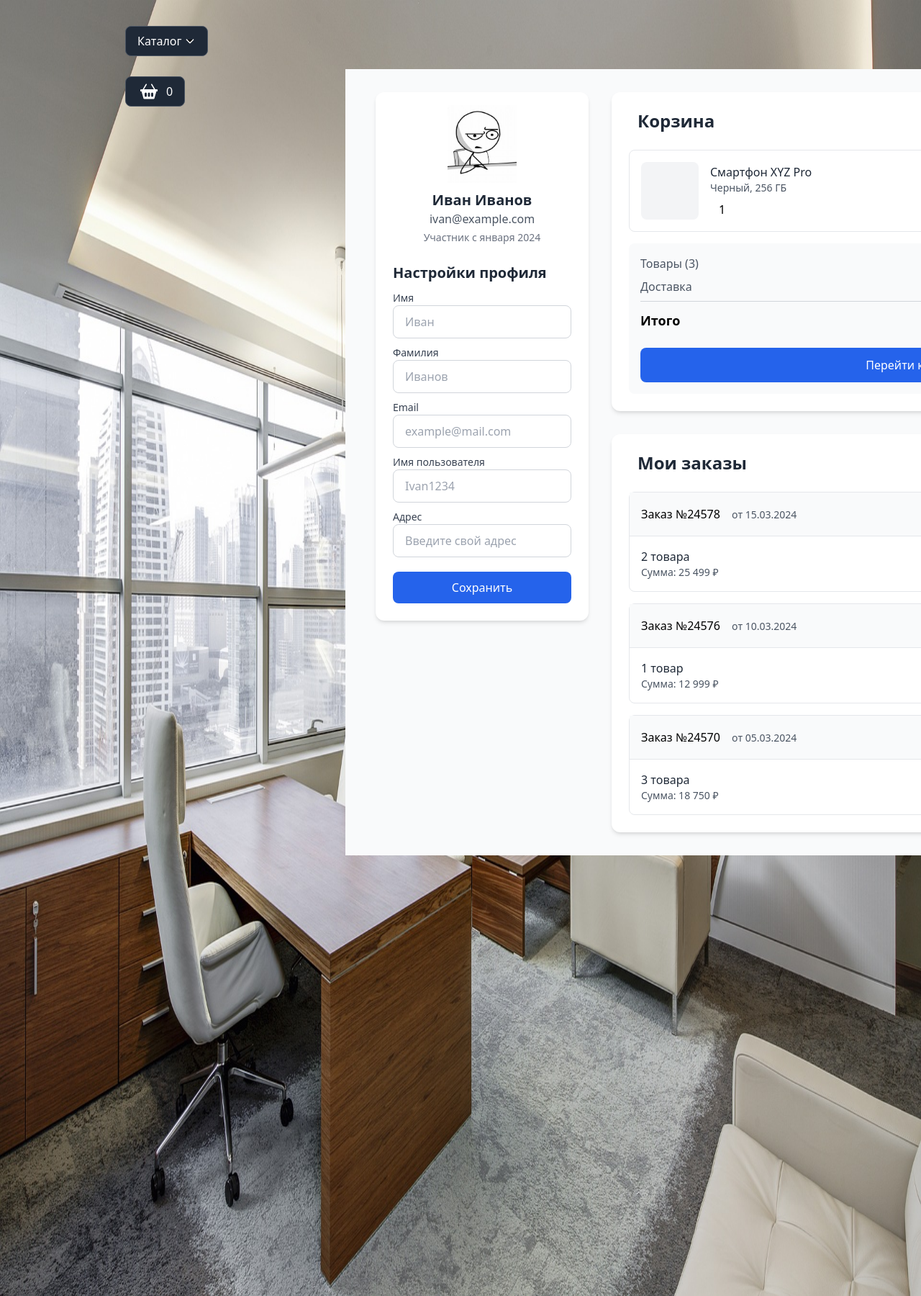
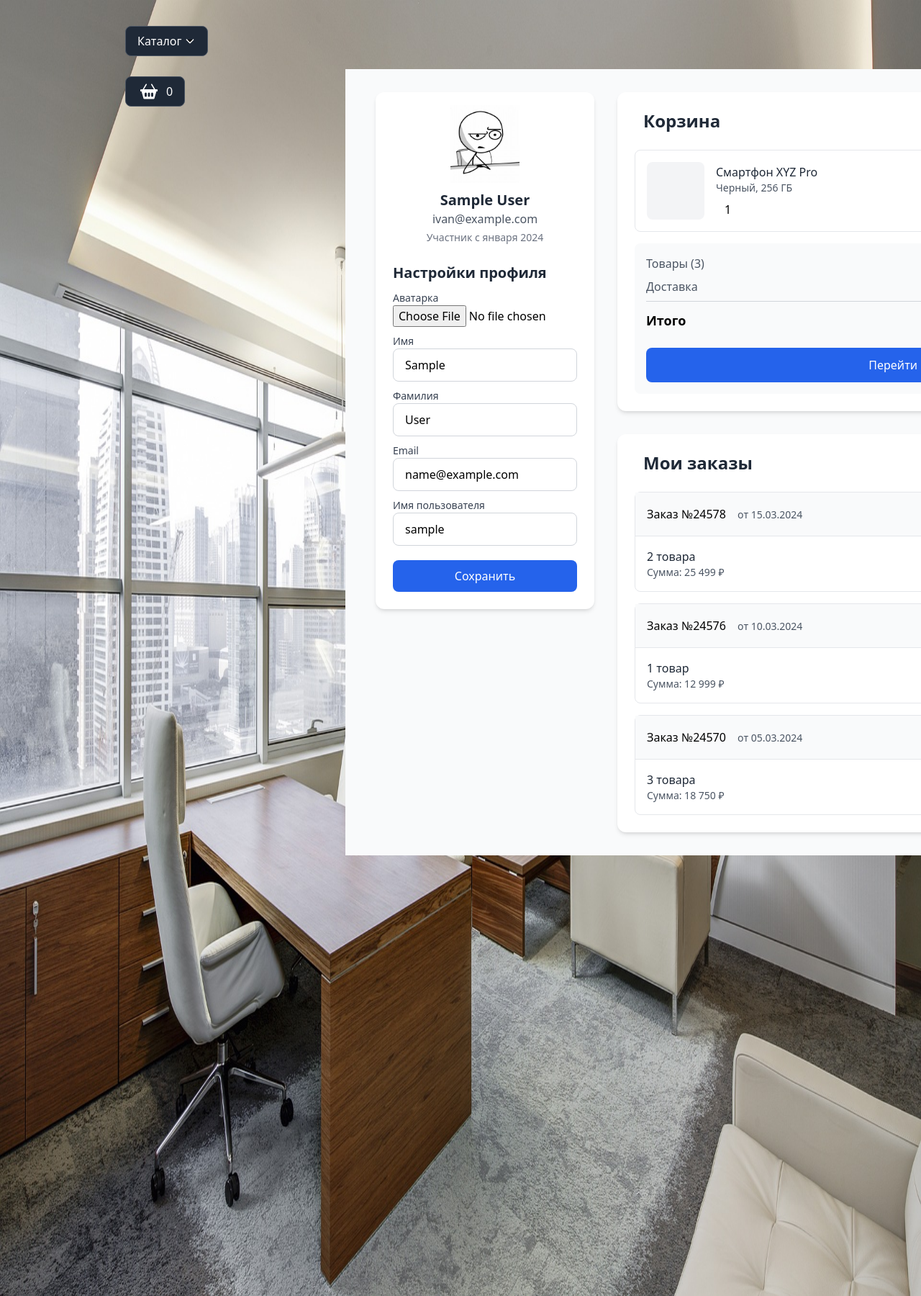
Before and after one commit to Habibul1aev/Online-store, a Django app: page /user/profile/ in a window 1280 px wide; the page is wider, and only the part inside the window is pictured. Shown: the part 64-1864 px from the top of that part at 72% size. Run offline with Django 5.2, Linux system fonts and the light colour scheme; the visitor is signed in with stand-in values (Sample User, id 1); data comes from the database, SQL or seed files in the repository; some libraries are stand-ins or nearby versions.

Commit message:
Profile form controller are ready

```diff
--- a/users/forms.py
+++ b/users/forms.py
@@ -1,5 +1,5 @@
 from django import forms
-from django.contrib.auth.forms import AuthenticationForm, UserCreationForm
+from django.contrib.auth.forms import AuthenticationForm, UserCreationForm, UserChangeForm
 
 from users.models import User
 
@@ -21,3 +21,9 @@ class UserRegistrationForm(UserCreationForm):
     class Meta:
         model = User
         fields = ('first_name', 'last_name', 'username', 'email', 'password1', 'password2')
+
+class ProfileForm(UserChangeForm):
+
+    class Meta:
+        model = User
+        fields = ('image', 'first_name', 'last_name', 'email', 'username')
--- a/users/models.py
+++ b/users/models.py
@@ -7,7 +7,7 @@ class User(AbstractUser):
         verbose_name = 'Пользователя'
         verbose_name_plural = 'Пользователя'
 
-    image =  models.ImageField(upload_to='users_images', verbose_name='Аватар', blank=True, null=True)
+    image = models.ImageField(upload_to='users_images', verbose_name='Аватар', blank=True, null=True)
 
     def __str__(self):
         return self.username
--- a/users/templates/users/profile.html
+++ b/users/templates/users/profile.html
@@ -13,10 +13,15 @@
                             <!-- Аватар и информация -->
                             <div class="flex flex-col items-center mb-6">
                                 <div class="w-24 h-24 bg-blue-100 rounded-full flex items-center justify-center mb-4">
+                                    {% if user.image %}
+                                        <span class="text-3xl font-bold text-blue-600"><img
+                                                src="{{ user.image.url }}" alt=""></span>
+                                    {% else %}
                                         <span class="text-3xl font-bold text-blue-600"><img
                                                 src="{% static 'deps/images/users/baseavatar.jpg' %}" alt=""></span>
+                                    {% endif %}
                                 </div>
-                                <h2 class="text-xl font-bold text-gray-800">Иван Иванов</h2>
+                                <h2 class="text-xl font-bold text-gray-800">{{ user.first_name }} {{ user.last_name }}</h2>
                                 <p class="text-gray-600">ivan@example.com</p>
                                 <p class="text-gray-500 text-sm mt-1">Участник с января 2024</p>
                             </div>
@@ -25,15 +30,34 @@
                             <h2 class="text-[20px] font-bold text-gray-800">
                                 Настройки профиля
                             </h2>
+                            <form action="{% url 'user:profile' %}" method="post" enctype="multipart/form-data">
+                                {% csrf_token %}
+                                <div>
+                                    <label class="block text-sm font-medium text-gray-700 mt-[10px]"> Аватарка </label>
+                                    <label>
+                                        <input
+                                                type="file"
+                                                name="image"
+                                                id="id_image"
+                                                accept="image/*">
+                                        {% if form.image.errors %}
+                                            <div class="mt-1 text-sm text-red-600">{{ form.image.errors }}</div>
+                                        {% endif %}
+                                    </label>
+                                </div>
                                 <div>
                                     <label class="block text-sm font-medium text-gray-700 mt-[10px]"> Имя </label>
                                     <label>
                                         <input
                                                 type="text"
                                                 name="first_name"
+                                                value="{{ form.first_name.value }}"
                                                 required
                                                 class="w-full px-4 py-2.5 border border-gray-300 rounded-lg focus:ring-2 focus:ring-blue-500 focus:border-blue-500 outline-none transition"
                                                 placeholder="Иван">
+                                        {% if form.first_name.errors %}
+                                            <div class="mt-1 text-sm text-red-600">{{ form.first_name.errors }}</div>
+                                        {% endif %}
                                     </label>
                                 </div>
                                 <div>
@@ -42,9 +66,13 @@
                                         <input
                                                 type="text"
                                                 name="last_name"
+                                                value="{{ form.last_name.value }}"
                                                 required
                                                 class="w-full px-4 py-2.5 border border-gray-300 rounded-lg focus:ring-2 focus:ring-blue-500 focus:border-blue-500 outline-none transition"
                                                 placeholder="Иванов">
+                                        {% if form.last_name.errors %}
+                                            <div class="mt-1 text-sm text-red-600">{{ form.last_name.errors }}</div>
+                                        {% endif %}
                                     </label>
                                 </div>
                                 <div>
@@ -53,40 +81,38 @@
                                         <input
                                                 type="text"
                                                 name="email"
+                                                value="{{ form.email.value }}"
                                                 required
                                                 class="w-full px-4 py-2.5 border border-gray-300 rounded-lg focus:ring-2 focus:ring-blue-500 focus:border-blue-500 outline-none transition"
                                                 placeholder="example@mail.com">
+                                        {% if form.email.errors %}
+                                            <div class="mt-1 text-sm text-red-600">{{ form.email.errors }}</div>
+                                        {% endif %}
                                     </label>
                                 </div>
                                 <div>
-                                <label class="block text-sm font-medium text-gray-700 mt-[10px]">Имя пользователя</label>
+                                    <label class="block text-sm font-medium text-gray-700 mt-[10px]">Имя
+                                        пользователя</label>
                                     <label>
                                         <input
                                                 type="text"
-                                            name="name_user"
+                                                name="username"
+                                                value="{{ form.username.value }}"
                                                 required
                                                 class="w-full px-4 py-2.5 border border-gray-300 rounded-lg focus:ring-2 focus:ring-blue-500 focus:border-blue-500 outline-none transition"
-                                            placeholder="Ivan1234"
-                                    >
+                                                placeholder="Ivan1234">
+                                        {% if form.username.errors %}
+                                            <div class="mt-1 text-sm text-red-600">{{ form.username.errors }}</div>
+                                        {% endif %}
                                     </label>
                                 </div>
-                            <div class="md:col-span-2">
-                                <label class="block text-sm font-medium text-gray-700 mt-[10px]">Адрес</label>
-                                <label>
-                                    <input
-                                            type="text"
-                                            name="address"
-                                            required
-                                            class="w-full px-4 py-2.5 border border-gray-300 rounded-lg focus:ring-2 focus:ring-blue-500 focus:border-blue-500 outline-none transition"
-                                            placeholder="Введите свой адрес"
-                                    >
-                                </label>
-                            </div>
+
                                 <button
                                         type="submit"
                                         class="mt-[20px] w-full bg-blue-600 hover:bg-blue-700 text-white font-medium py-2.5 px-4 rounded-lg focus:outline-none focus:ring-2 focus:ring-blue-500 focus:ring-offset-2 transition">
                                     Сохранить
                                 </button>
+                            </form>
                         </div>
                     </aside>
 
--- a/users/views.py
+++ b/users/views.py
@@ -1,9 +1,10 @@
 from django.contrib import auth
+from django.contrib.auth.decorators import login_required
 from django.http import HttpResponseRedirect
 from django.shortcuts import render, redirect
 from django.urls import reverse
 
-from users.forms import UserLoginForm, UserRegistrationForm
+from users.forms import UserLoginForm, UserRegistrationForm, ProfileForm
 
 
 def login(request):
@@ -47,15 +48,23 @@ def registration(request):
 
     return render(request, 'users/registration.html', context)
 
-
+@login_required()
 def profile(request):
+    if request.method == 'POST':
+        form = ProfileForm(data = request.POST, instance=request.user, files=request.FILES)
+        if form.is_valid():
+            form.save()
+            return HttpResponseRedirect(reverse('user:profile'))
+    else:
+        form = ProfileForm(instance=request.user)
     context = {
-        'title': 'Кабинет'
+        'title': 'Кабинет',
+        'form': form
     }
 
     return render(request, 'users/profile.html', context)
 
-
+@login_required()
 def logout(request):
     auth.logout(request)
     return redirect(reverse('main:main'))
```
Lines whose indentation alone changed are shown as unchanged.
